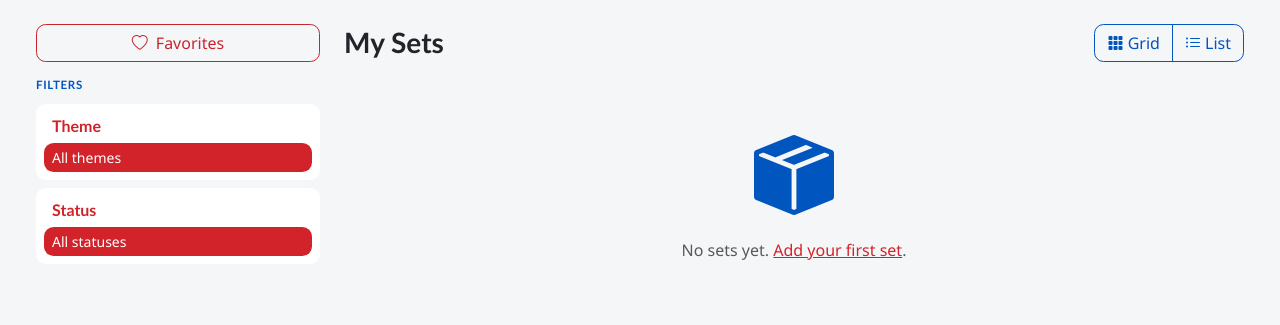
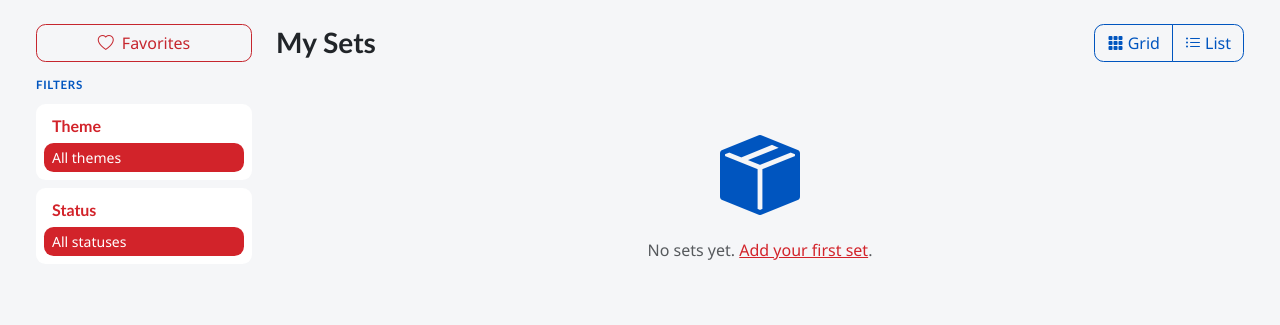
Before and after one commit to hibbertda/lego_manager, a Python web app: template templates/sets.html in a window 1280 px wide. Shown: the part 64-389 px from the top of the page. Run offline with Jinja, Linux system fonts and the light colour scheme; the template is opened without the code that fills it, so the values that code supplies are empty.

Commit message:
Fix sets page layout: narrow fixed-width filter column, larger cards
Follow-up to 75a52cd. Two issues with that first pass:

1. The container-width fix required a dev-server restart to take effect
   (Jinja templates aren't auto-reloaded with FLASK_DEBUG=0), so it
   initially appeared not to work.
2. The 25%/75% col-md-3/col-md-9 split meant the filter sidebar still grew
   proportionally with the page, and capping the page at 1400px shrank the
   grid cards along with it.

Switch the sidebar filter column to a fixed 15rem width (matching the main
nav's .app-sidebar) via new .sets-filter-col/.sets-content-col classes, so
it stays compact by default instead of scaling with viewport width, and
raise the page cap to 1600px so the sets grid/list column keeps the bulk of
the space and grid cards render at roughly their original (pre-cap) size.

Co-authored-by: Copilot <223556219+Copilot@users.noreply.github.com>

```diff
--- a/static/src/custom-bootstrap.scss
+++ b/static/src/custom-bootstrap.scss
@@ -63,7 +63,22 @@ body {
 // Cap the sets list/grid page's width so cards don't stretch too wide on
 // large monitors; centers the sidebar + content row within the main column.
 .sets-page-container {
-    max-width: 1400px;
+    max-width: 1600px;
+}
+
+// The sets-list filter column: fixed, narrower width at md+ (rather than a
+// percentage-based Bootstrap column) so the sets grid/list gets the bulk of
+// the available width by default instead of a fixed 25%/75% split.
+@include media-breakpoint-up(md) {
+    .sets-filter-col {
+        flex: 0 0 15rem;
+        width: 15rem;
+        max-width: 15rem;
+    }
+}
+
+.sets-content-col {
+    min-width: 0;
 }
 
 // Persistent sidebar (desktop: fixed column; mobile: Bootstrap offcanvas
--- a/templates/sets.html
+++ b/templates/sets.html
@@ -1,11 +1,11 @@
 {% extends "base.html" %}
 {% block title %}My Sets{% endblock %}
 {% block content %}
-<div class="row sets-page-container mx-auto">
-    <div class="col-md-3 mb-3">
+<div class="row sets-page-container mx-auto gx-4">
+    <div class="col-12 col-md-auto sets-filter-col mb-3">
         {% include "_sidebar.html" %}
     </div>
-    <div class="col-md-9">
+    <div class="col-12 col-md sets-content-col">
         <div class="d-flex justify-content-between align-items-center mb-3">
             <h1 class="h3 mb-0">My Sets</h1>
             <div class="btn-group" role="group" aria-label="View toggle">
```
Also changed, not shown: static/css/app.css.
